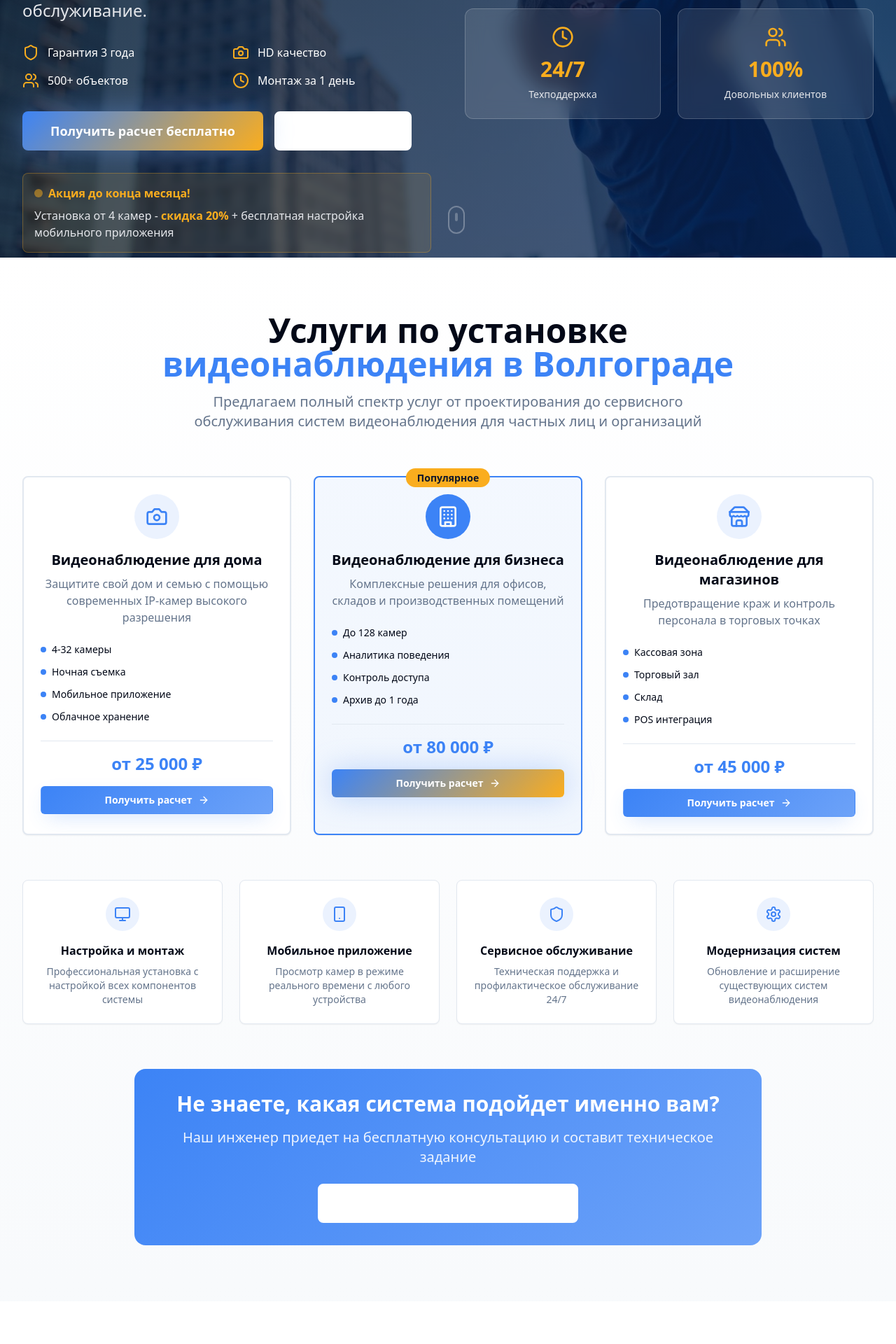
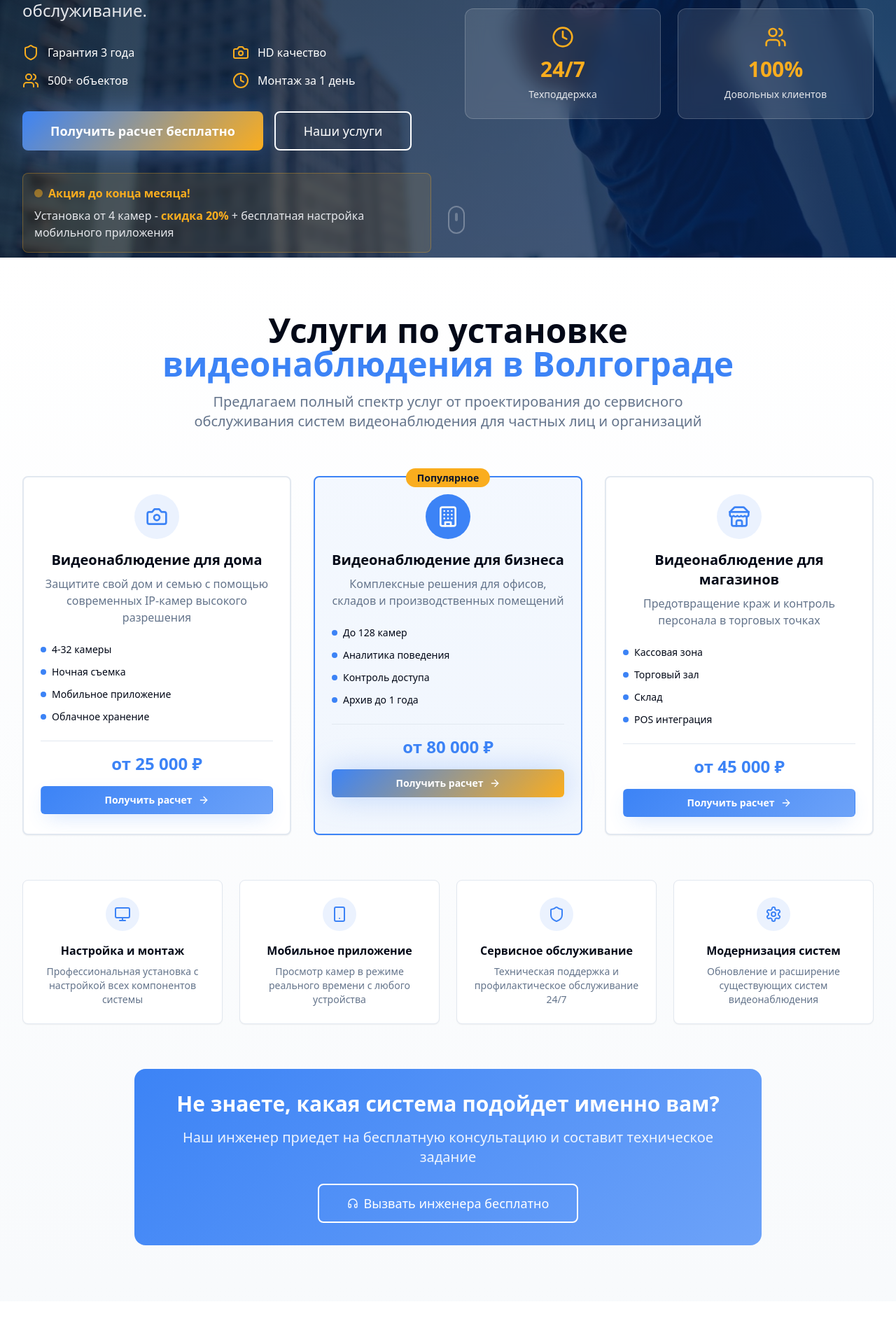
Before and after one commit to Mikesolo1/volga-vision-launchpad, a React (Vite) app: page / in a window 1280 px wide. Shown: the part 432-2352 px from the top of the page at 70% size. Built offline with nearby package versions, Linux system fonts and the light colour scheme.

Commit message:
Add bg-transparent to buttons for consistent hover effect
Co-authored-by: solomatin.it <solomatin.it@yandex.ru>

```diff
--- a/src/components/Hero.tsx
+++ b/src/components/Hero.tsx
@@ -69,7 +69,7 @@ const Hero = () => {
               <Button
                 variant="outline"
                 size="xl"
-                className="flex-1 sm:flex-initial border-2 border-white text-white hover:bg-white hover:text-primary transition-all duration-300"
+                className="flex-1 sm:flex-initial border-2 border-white bg-transparent text-white hover:bg-white hover:text-primary transition-all duration-300"
                 onClick={() => {
                   const element = document.getElementById("services");
                   element?.scrollIntoView({ behavior: "smooth" });
--- a/src/components/Portfolio.tsx
+++ b/src/components/Portfolio.tsx
@@ -273,7 +273,7 @@ const Portfolio = () => {
               <Button
                 variant="outline"
                 size="lg"
-                className="border-2 border-white text-white hover:bg-white hover:text-primary transition-all duration-300"
+                className="border-2 border-white bg-transparent text-white hover:bg-white hover:text-primary transition-all duration-300"
                 onClick={() => {
                   const element = document.getElementById("contact-form");
                   element?.scrollIntoView({ behavior: "smooth" });
@@ -285,7 +285,7 @@ const Portfolio = () => {
               <Button
                 variant="outline"
                 size="lg"
-                className="border-2 border-white text-white hover:bg-white hover:text-primary transition-all duration-300"
+                className="border-2 border-white bg-transparent text-white hover:bg-white hover:text-primary transition-all duration-300"
                 asChild
               >
                 <a href="tel:+78442555000">
--- a/src/components/Reviews.tsx
+++ b/src/components/Reviews.tsx
@@ -219,7 +219,7 @@ const Reviews = () => {
               </button>
               <a
                 href="tel:+78442555000"
-                className="inline-flex items-center justify-center px-8 py-4 border-2 border-white text-white font-bold rounded-lg hover:bg-white hover:text-primary transition-colors"
+                className="inline-flex items-center justify-center px-8 py-4 border-2 border-white bg-transparent text-white font-bold rounded-lg hover:bg-white hover:text-primary transition-colors"
               >
                 Позвонить: +7 (8442) 555-000
               </a>
--- a/src/components/Services.tsx
+++ b/src/components/Services.tsx
@@ -167,7 +167,7 @@ const Services = () => {
             <Button
               variant="outline"
               size="xl"
-              className="border-2 border-white text-white hover:bg-white hover:text-primary transition-all duration-300"
+              className="border-2 border-white bg-transparent text-white hover:bg-white hover:text-primary transition-all duration-300"
               onClick={scrollToForm}
             >
               <HeadphonesIcon className="h-5 w-5" />
```
